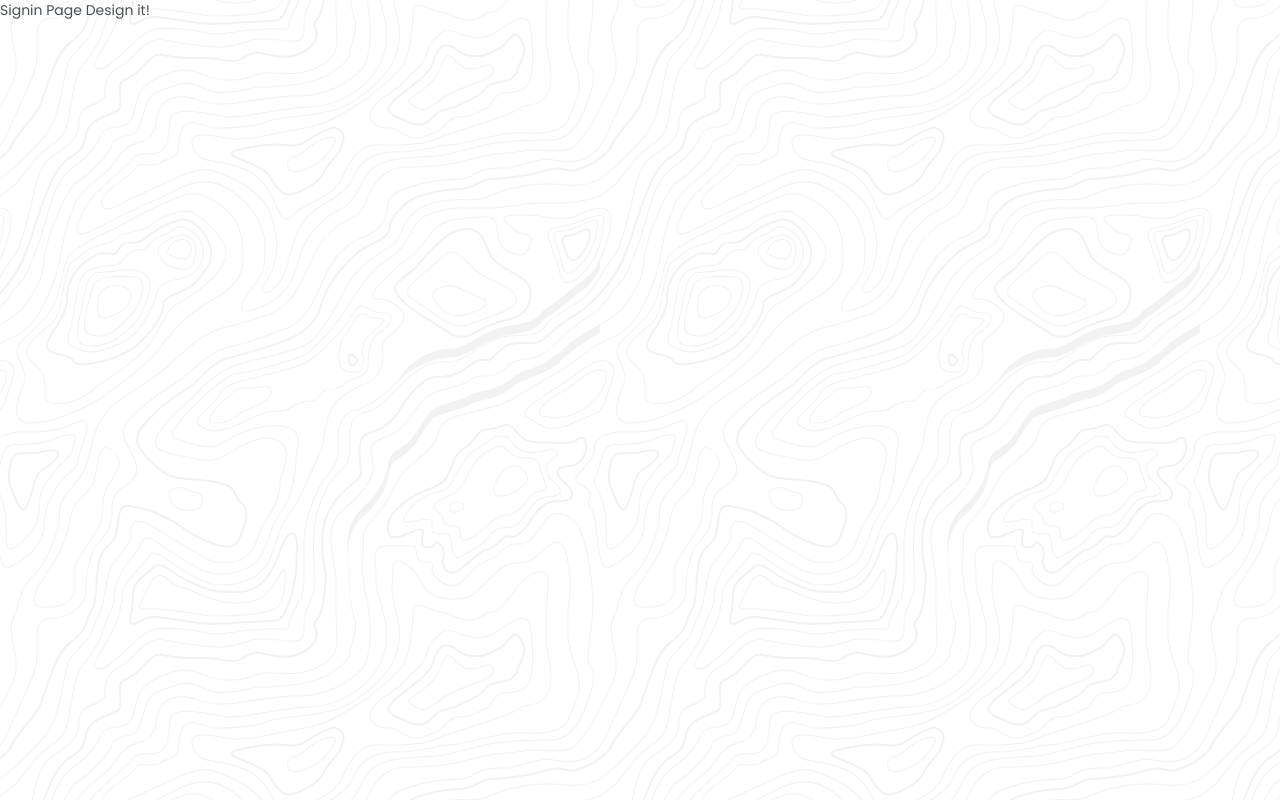
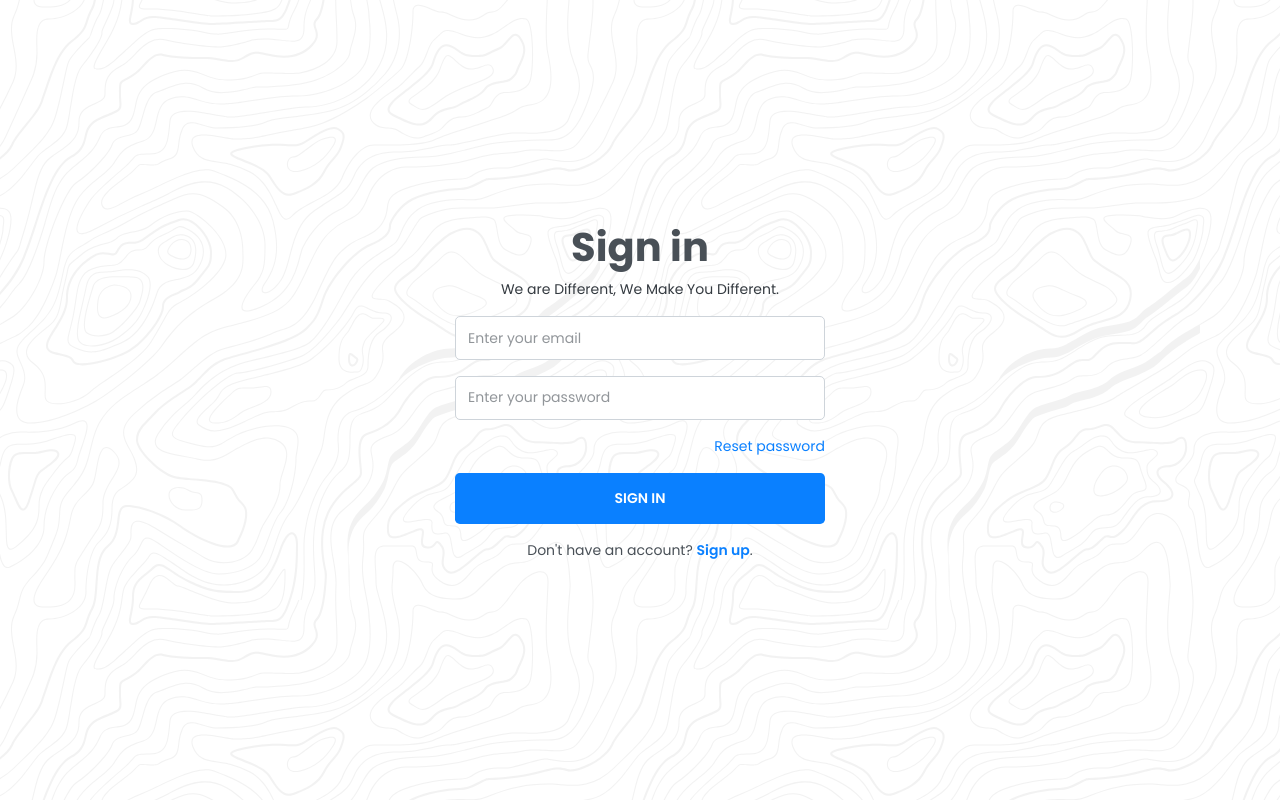
Before and after one commit to scriptkid23/dev-network-application, a React (Create React App) app: page /auth/login in a window 1280 px wide. Built offline with nearby package versions, Linux system fonts and the light colour scheme; what nested-combine-reducers would draw is missing.

Commit message:
Update Signin.js

```diff
--- a/src/pages/Auth/Signin.js
+++ b/src/pages/Auth/Signin.js
@@ -1,10 +1,44 @@
 import React from 'react'
+
 
 export function Signin() {
     return (
-        <div>
-            Signin Page
-            Design it!
+        <div className="container d-flex flex-column">
+    <div className="row no-gutters text-center align-items-center justify-content-center min-vh-100">
+        <div className="col-12 col-md-6 col-lg-5 col-xl-4">
+            <h1 className="font-weight-bold">Sign in</h1>
+            <p className="text-dark mb-3">We are Different, We Make You Different.</p>
+            <form className="mb-3" >
+                <div className="form-group">
+                    <label for="email" className="sr-only">Email Address</label>
+                    <input
+                    formControlName = "email"
+                    required
+                    type="email"
+                    className="form-control form-control-md"
+                    id="email" placeholder="Enter your email"/>
+                </div>
+                <div className="form-group">
+                    <label for="password" className="sr-only">Password</label>
+                    <input
+                    formControlName = "password"
+                    type="password"
+                    required
+                    className="form-control form-control-md"
+                    id="password" placeholder="Enter your password"/>
+                </div>
+                <div className="form-group d-flex justify-content-end">
+                    <a className="font-size-sm" href="./reset-password.html">Reset password</a>
+                </div>
+                <button
+                    className="btn btn-primary btn-lg btn-block text-uppercase font-weight-semibold"
+                    type="submit">Sign in
+
+                </button>
+            </form>
+            <p>Don't have an account? <a className="font-weight-semibold" href="./signup.html">Sign up</a>.</p>
         </div>
+    </div>
+</div>
     )
 }
```
